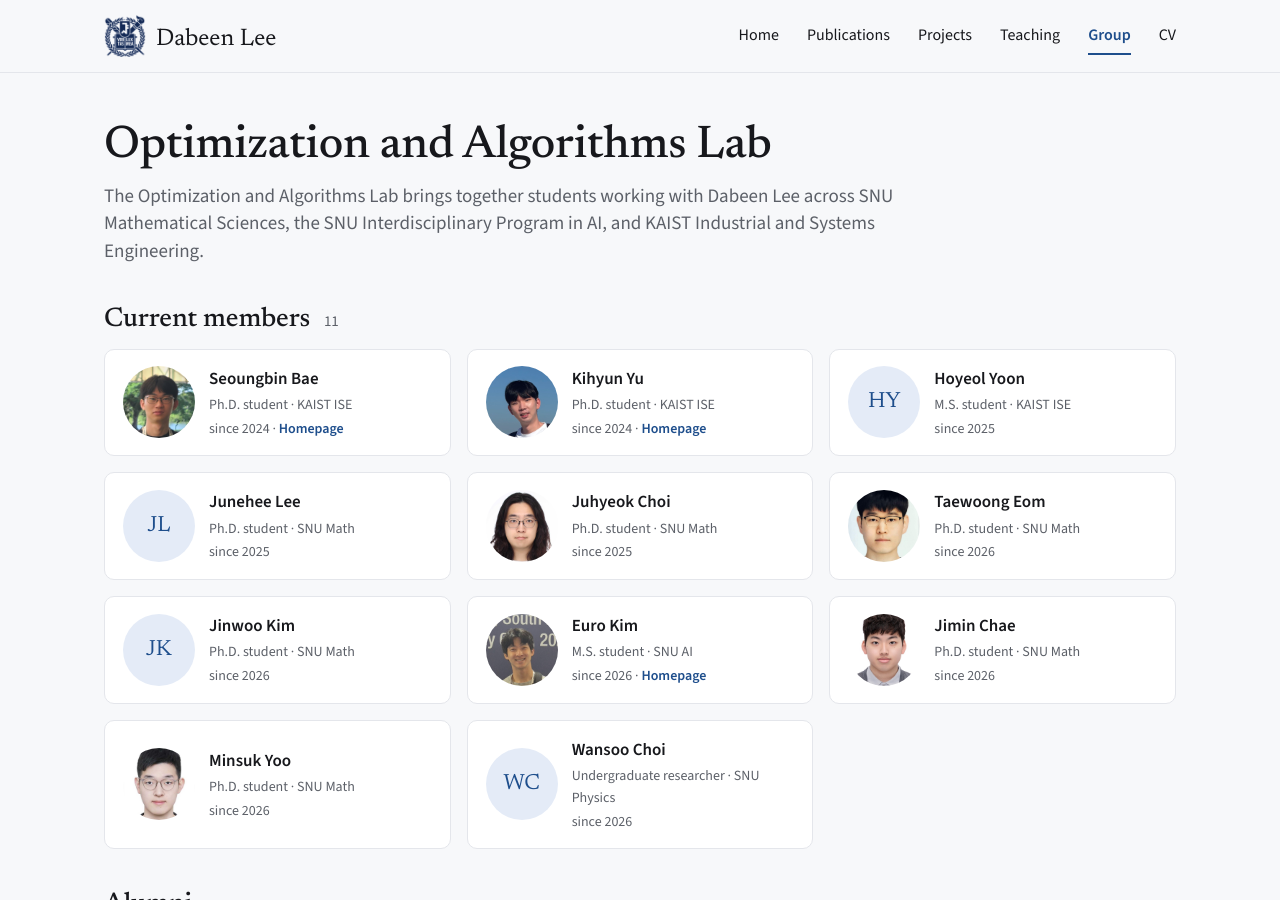
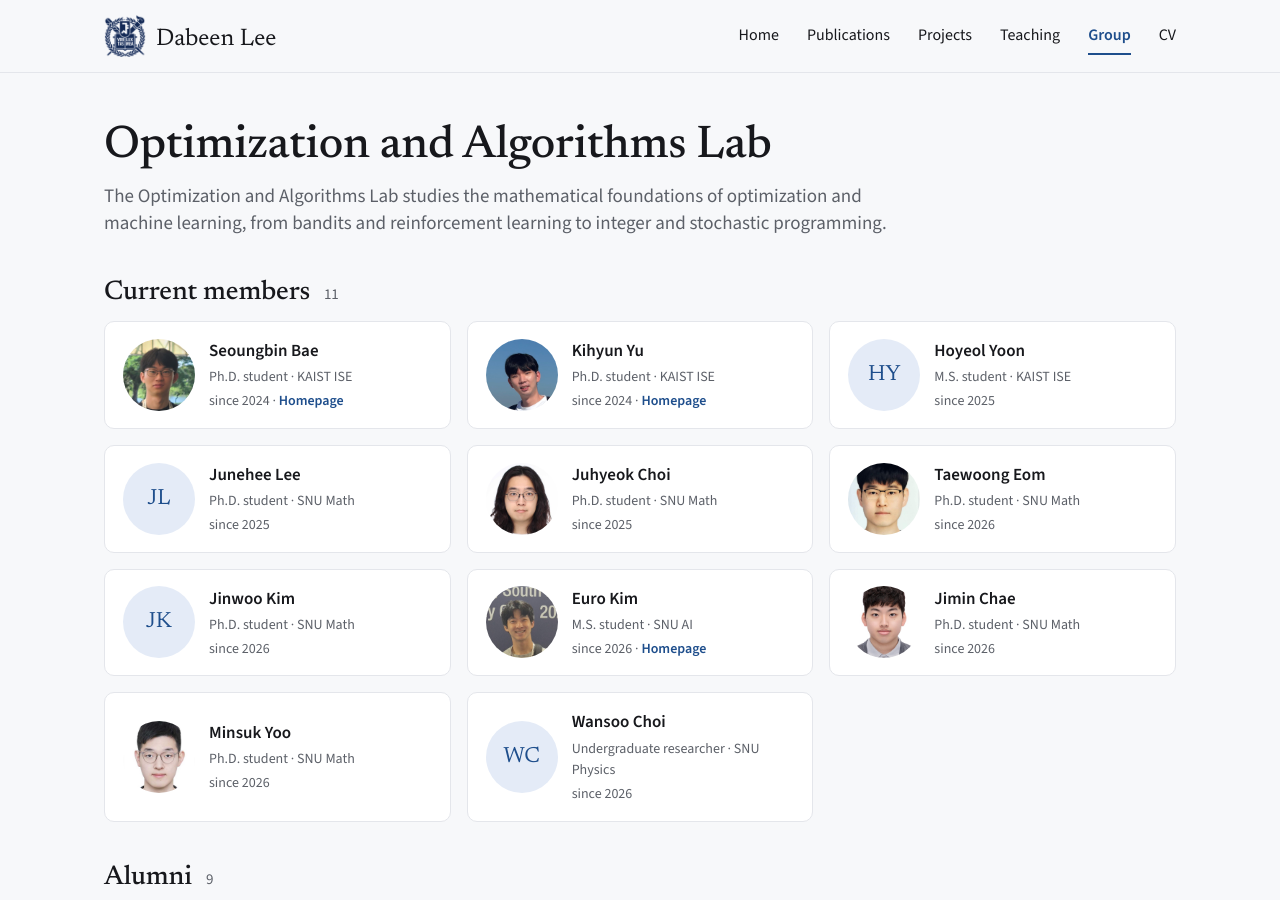
Before and after one commit to dabeenl/dabeenl.github.io, a Jekyll site: the page built from group.html, in a window 1280 px wide and 900 px high. Built offline with Jekyll 4.4.1, drawn with Linux system fonts in a browser that asks for light colours.

Commit message:
group: describe the lab by its research topics
The Group page intro no longer lists departments (it had gone stale
with an SNU Physics member); it now says what the lab works on.

Co-Authored-By: Claude Opus 5.5 <noreply@anthropic.com>

```diff
--- a/_data/profile.yml
+++ b/_data/profile.yml
@@ -35,7 +35,7 @@ interests:
 # Group page
 lab_name: "Optimization and Algorithms Lab"
 group_affiliations: "SNU Mathematical Sciences, the SNU Interdisciplinary Program in AI, and KAIST ISE"
-group_intro: "The Optimization and Algorithms Lab brings together students working with Dabeen Lee across SNU Mathematical Sciences, the SNU Interdisciplinary Program in AI, and KAIST Industrial and Systems Engineering."
+group_intro: "The Optimization and Algorithms Lab studies the mathematical foundations of optimization and machine learning, from bandits and reinforcement learning to integer and stochastic programming."
 group_photo: ""          # e.g. /assets/img/group-2026.jpg  (leave empty to show no photo)
 group_photo_alt: "Group photo"
 
```
